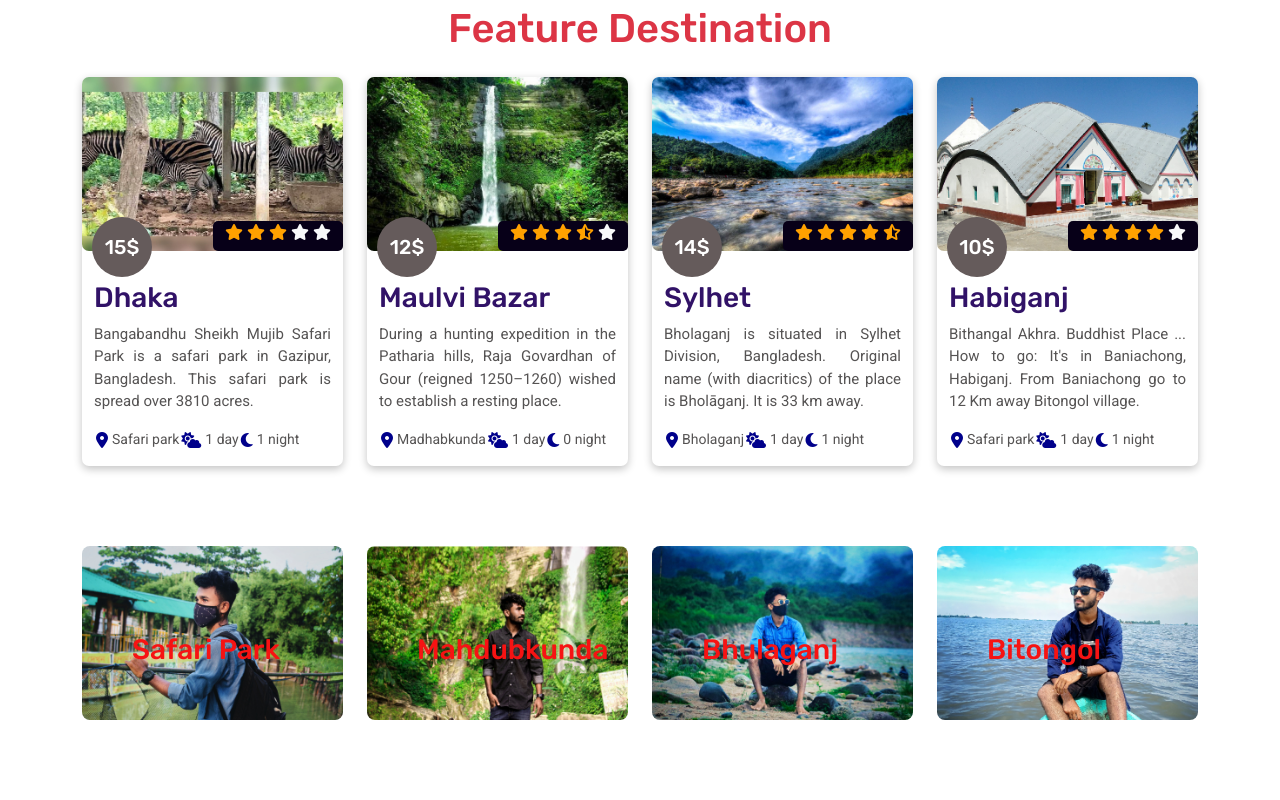
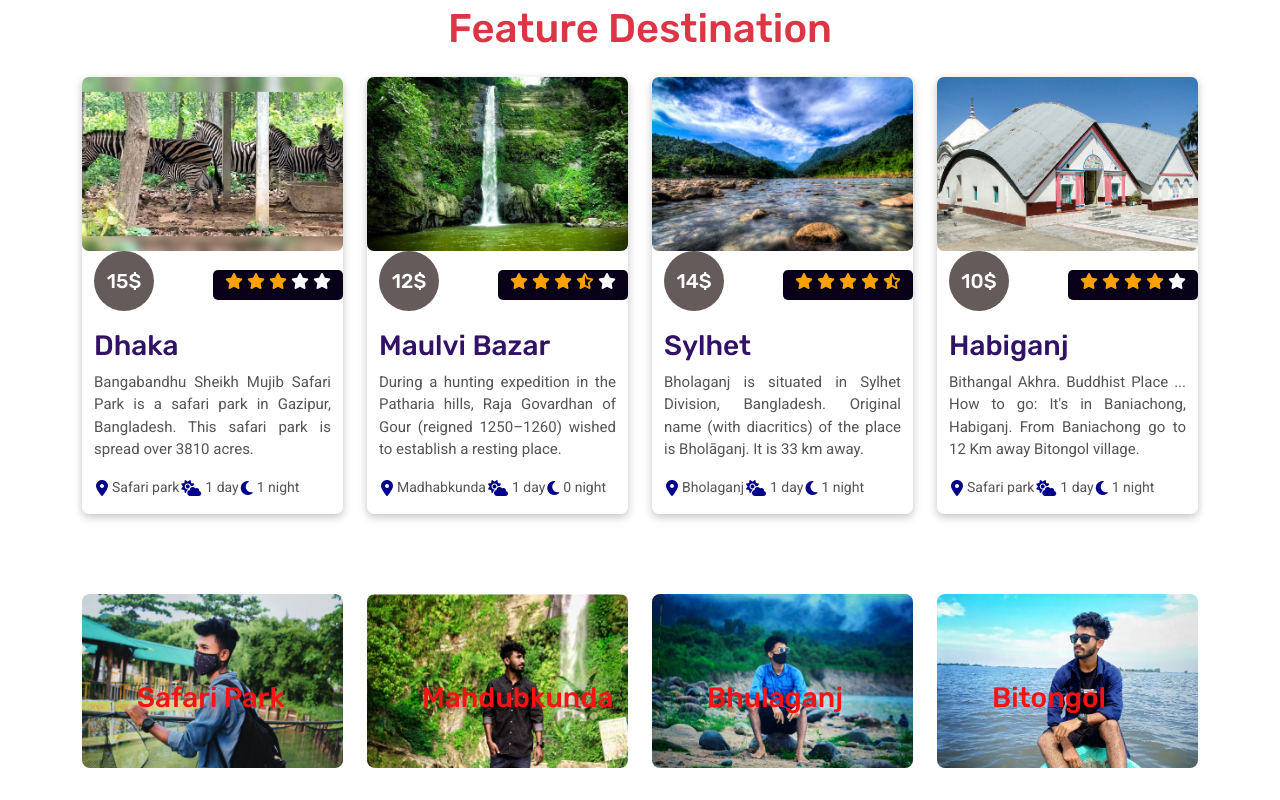
Before and after one commit to Jintu45/travel, a plain HTML site: page index.html in a window 1280 px wide. Shown: the part 843-1643 px from the top of the page. Before the commit the page ends 1595 px from the top, so only its background shows below. Drawn offline with nearby package versions, Linux system fonts and the light colour scheme.

Commit message:
some design changed

```diff
--- a/index.html
+++ b/index.html
@@ -70,7 +70,7 @@
                             <img src="place/safari.jpg" alt="">
                         </div>
                         <div class="feature-content">
-                            <div class="feature-logo d-flex justify-content-between">
+                            <div class="feature-logo d-flex justify-content-between align-items-center">
                                 <div class="feature-price">
                                     <h2>15$</h2>
                                 </div>
@@ -103,7 +103,7 @@
                             <img src="place/madhobkundo.jpg" alt="">
                         </div>
                         <div class="feature-content">
-                            <div class="feature-logo d-flex justify-content-between">
+                            <div class="feature-logo d-flex justify-content-between align-items-center">
                                 <div class="feature-price">
                                     <h2>12$</h2>
                                 </div>
@@ -137,7 +137,7 @@
                             <img src="place/bolaganj.jpg" alt="">
                         </div>
                         <div class="feature-content">
-                            <div class="feature-logo d-flex justify-content-between">
+                            <div class="feature-logo d-flex justify-content-between align-items-center">
                                 <div class="feature-price">
                                     <h2>14$</h2>
                                 </div>
@@ -170,7 +170,7 @@
                             <img src="place/bitolong].jpg" alt="">
                         </div>
                         <div class="feature-content">
-                            <div class="feature-logo d-flex justify-content-between">
+                            <div class="feature-logo d-flex justify-content-between align-items-center">
                                 <div class="feature-price">
                                     <h2>10$</h2>
                                 </div>
--- a/responsive.css
+++ b/responsive.css
@@ -69,4 +69,12 @@
    .input-btn{
     display: none;
    }
+
+   /* ------------feature section design---------
+   ------------------------------------------------- */
+   .memory-img h3 {
+
+   padding-left: 120px;
 }
+
+}
--- a/style.css
+++ b/style.css
@@ -114,9 +114,9 @@ img{
     line-height: 60px;
     text-align: center;
     border-radius: 50%;
-    position: absolute;
+    /* position: absolute; */
     left: 10px;
-    top: 140px;
+    /* top: 140px; */
 }
 .feature-rating {
     width: 130px;
@@ -127,7 +127,7 @@ img{
     right: 0;
     text-align: center;
     border-radius: 5px;
-    top: 144px;
+   /* top: 144px; */
 }
 .feature-content {
     padding: 0 12px;
@@ -135,7 +135,7 @@ img{
 }
 .feature-content h3 {
     font-size: 28px;
-    margin-top: 30px;
+    margin-top: 10px;
     color: #311267;
 }
 .feature-content p {
@@ -168,9 +168,8 @@ img{
     position: absolute;
     color: #f61313;
     top: 50%;
-   padding-left: 50px;
-    transition: 1s;
-    display: block;
+   padding-left: 55px;
+    transition: 1s ease-in-out;
 }
 .memory-img:hover h3 {
     transform: scale(0.8);
```
